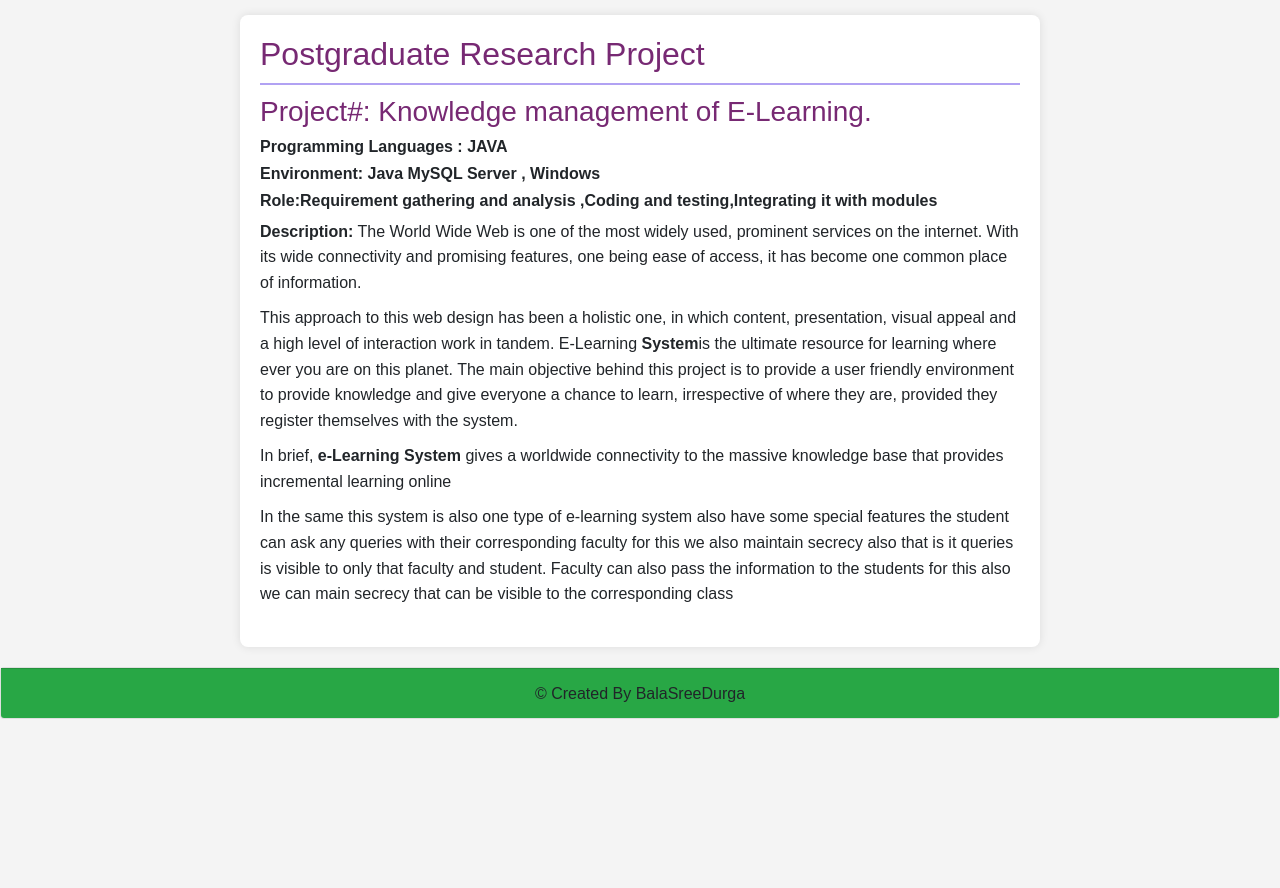
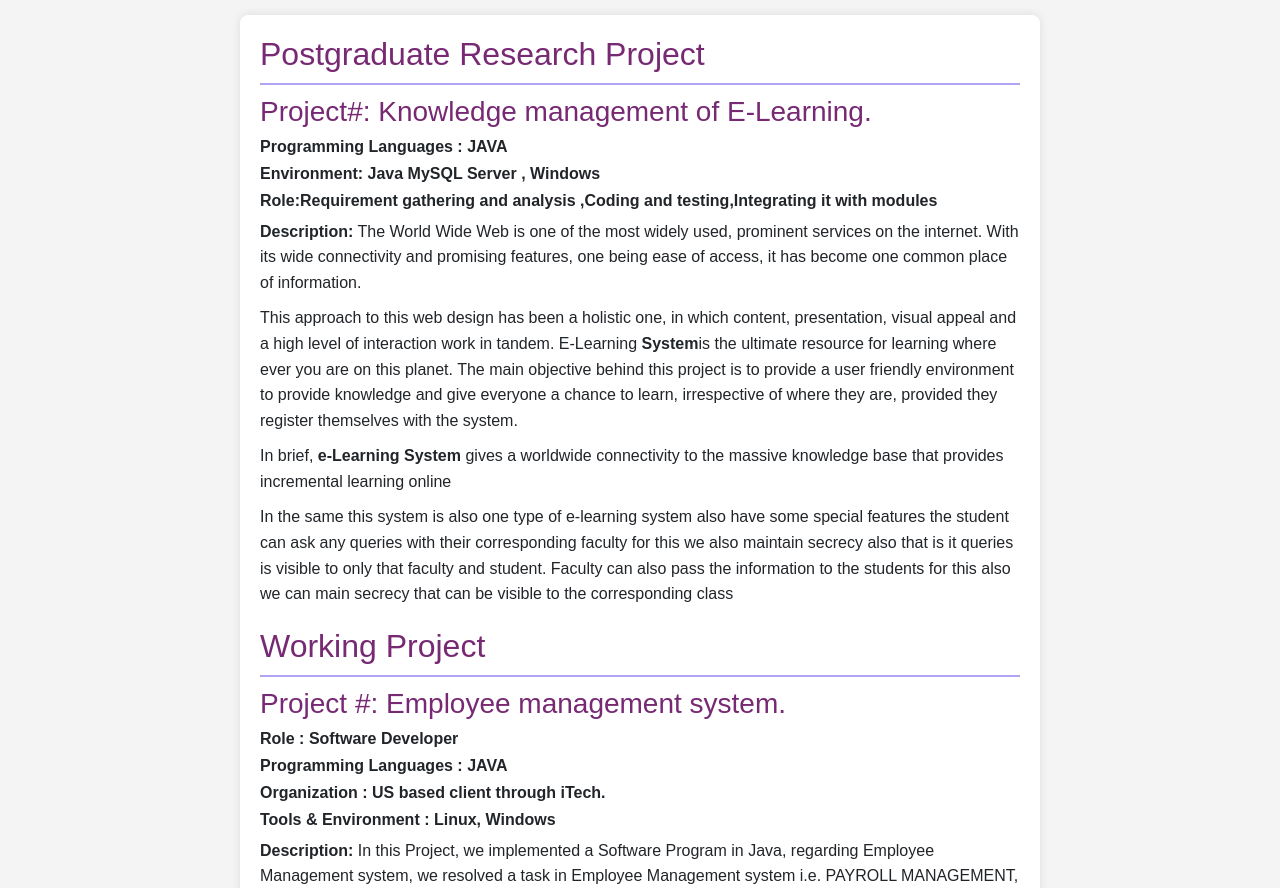
Before and after one commit to balasreedurga/Project1-My-Website, a plain HTML site: page projects.html in a window 1280 px wide. Shown: the part 64-952 px from the top of the page. Before the commit the page ends 800 px from the top, so only its background shows below. Drawn offline with nearby package versions, Linux system fonts and the light colour scheme.

Commit message:
My- portfolio

```diff
--- a/projects.html
+++ b/projects.html
@@ -110,6 +110,20 @@ p {
                 visible to the corresponding class</p>
         </section>
 
+        <section class="section">
+          <h2>Working Project</h2>
+          <h3>Project #: Employee management system.</h3>
+          <h6><strong>Role : Software Developer</strong></h6>
+          <h6><strong>Programming Languages : JAVA</strong> </h6>
+          <h6><strong>Organization : US based client through iTech.</strong> </h6>
+          <h6><strong>Tools &amp; Environment : Linux, Windows</strong> </h6>
+          <p><strong>Description:</strong> In this Project, we implemented a Software Program in Java, regarding
+            Employee Management system, we resolved a task in Employee Management system i.e.
+            PAYROLL MANAGEMENT, In this calculation of Employee Monthly salary and Employee Offered salary Play a Vital role In this project, we Applied Two different Classes for Monthly
+            and Offered Salary and Mention their respective Functions in order to calculate the Salaries
+            Including Deductions and Increments. We can enhance this Project for Future Purpose</p>
+
+      </section>
 
         </div>
       </div>
```
